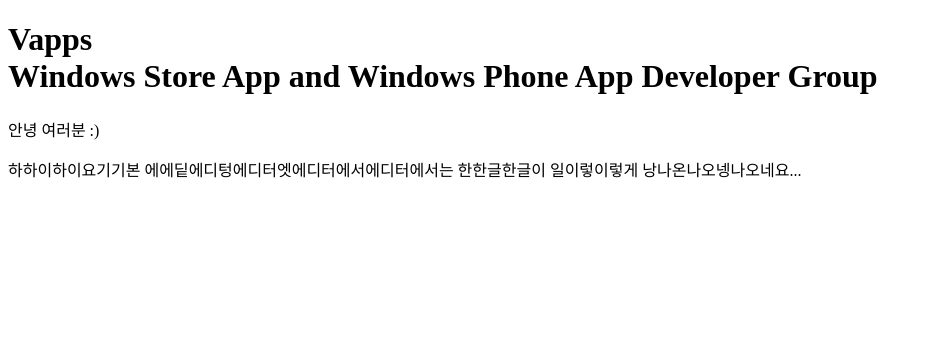
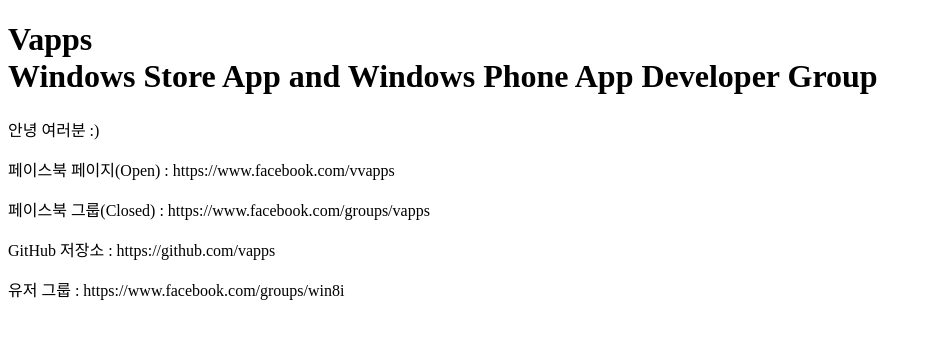
Before and after one commit to vapps/vapps.github.io, a plain HTML site: page index.html in a window 1280 px wide. Shown: the whole page, without its empty margins (0-932 px from the left). Drawn offline with Linux system fonts and the light colour scheme.

Commit message:
Updated index.html

```diff
--- a/index.html
+++ b/index.html
@@ -3,6 +3,9 @@
 <body>
 <h1>Vapps<br/>Windows Store App and Windows Phone App Developer Group</h1>
 <p>안녕 여러분 :)</p>
-<p>하하이하이요기기본 에에딭에디텅에디터엣에디터에서에디터에서는 한한글한글이 일이렇이렇게 낭나온나오넹나오네요...</p>
+  <p>페이스북 페이지(Open) : https://www.facebook.com/vvapps</p>
+  <p>페이스북 그룹(Closed) : https://www.facebook.com/groups/vapps</p>
+  <p>GitHub 저장소 : https://github.com/vapps</p>
+  <p>유저 그룹 : https://www.facebook.com/groups/win8i</p>
 </body>
 </html>
```
